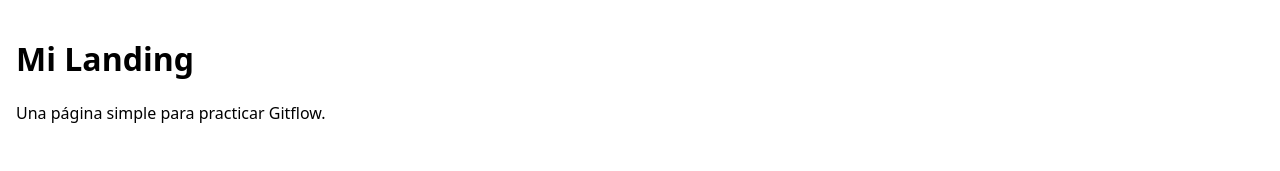
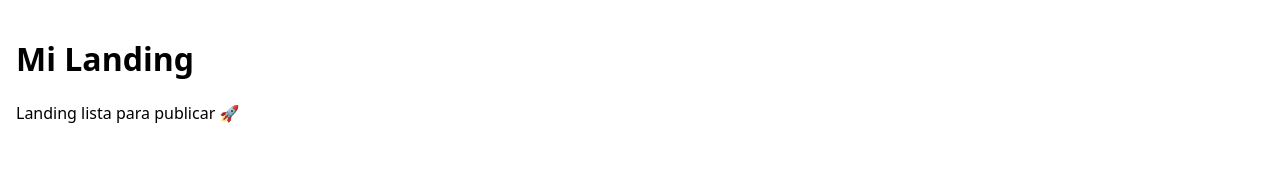
Before and after one commit to ruizcarau25/landing-gitflow, a plain HTML site: page index.html in a window 1280 px wide. Shown: the top 171 px of the page. Drawn offline with Linux system fonts and the light colour scheme.

Commit message:
release copy polish

```diff
--- a/index.html
+++ b/index.html
@@ -9,7 +9,7 @@
 <body>
   <header class="site-header">
     <h1>Mi Landing</h1>
-    <p>Una página simple para practicar Gitflow.</p>
+    <p>Landing lista para publicar 🚀</p>
   </header>
 
   <main class="content">
```
